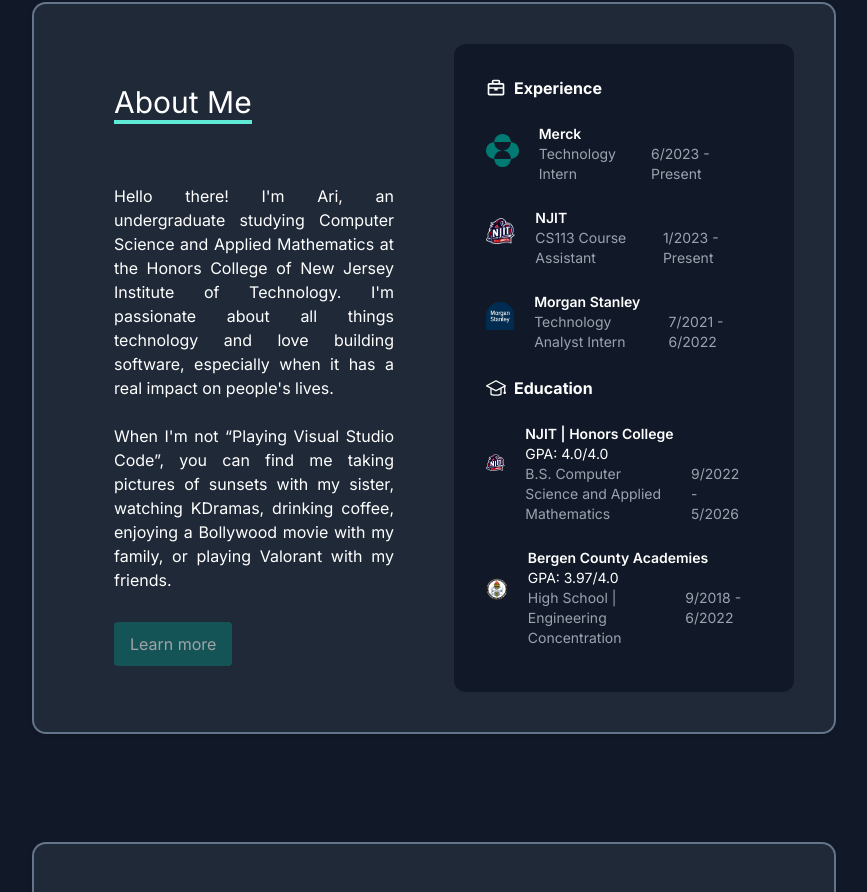
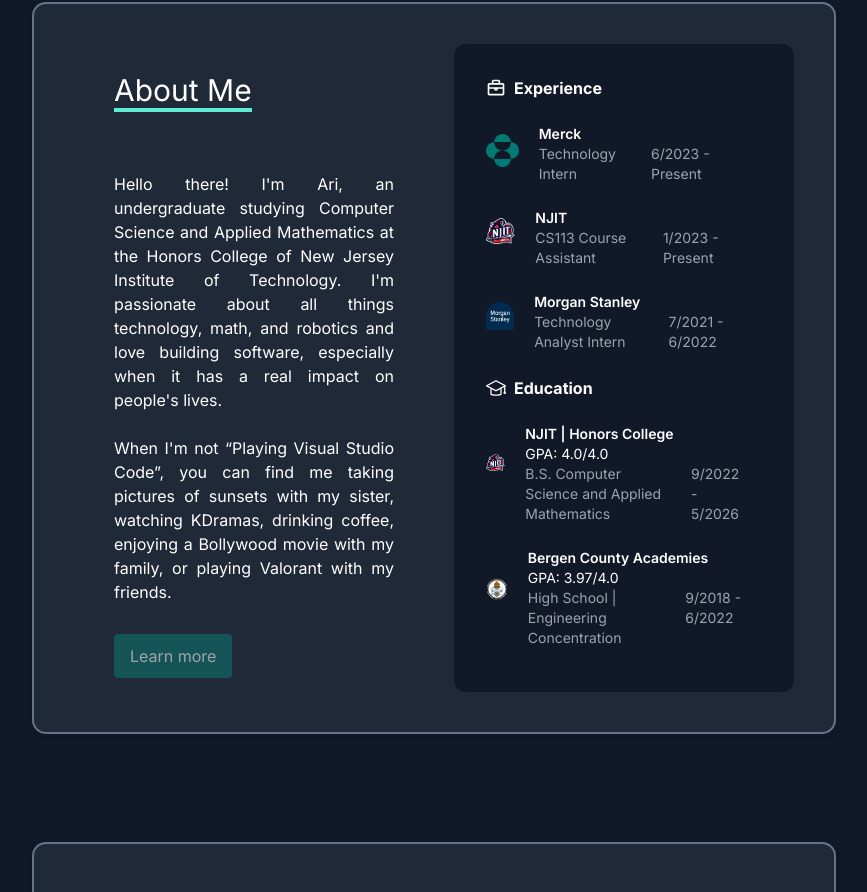
Before and after one commit to arikamat/personal-site, a Next.js app: page / in a window 1280 px wide. Shown: the part 1016-1908 px from the top of the page, without its empty margins (206-1073 px from the left). Built offline with nearby package versions, Linux system fonts and the light colour scheme.

Commit message:
update about para

```diff
--- a/components/about.js
+++ b/components/about.js
@@ -26,7 +26,7 @@
 						Hello there! I&apos;m Ari, an undergraduate studying
 						Computer Science and Applied Mathematics at the Honors
 						College of New Jersey Institute of Technology. I&apos;m
-						passionate about all things technology and love building
+						passionate about all things technology, math, and robotics and love building
 						software, especially when it has a real impact on
 						people&apos;s lives.
 						<br />
```
